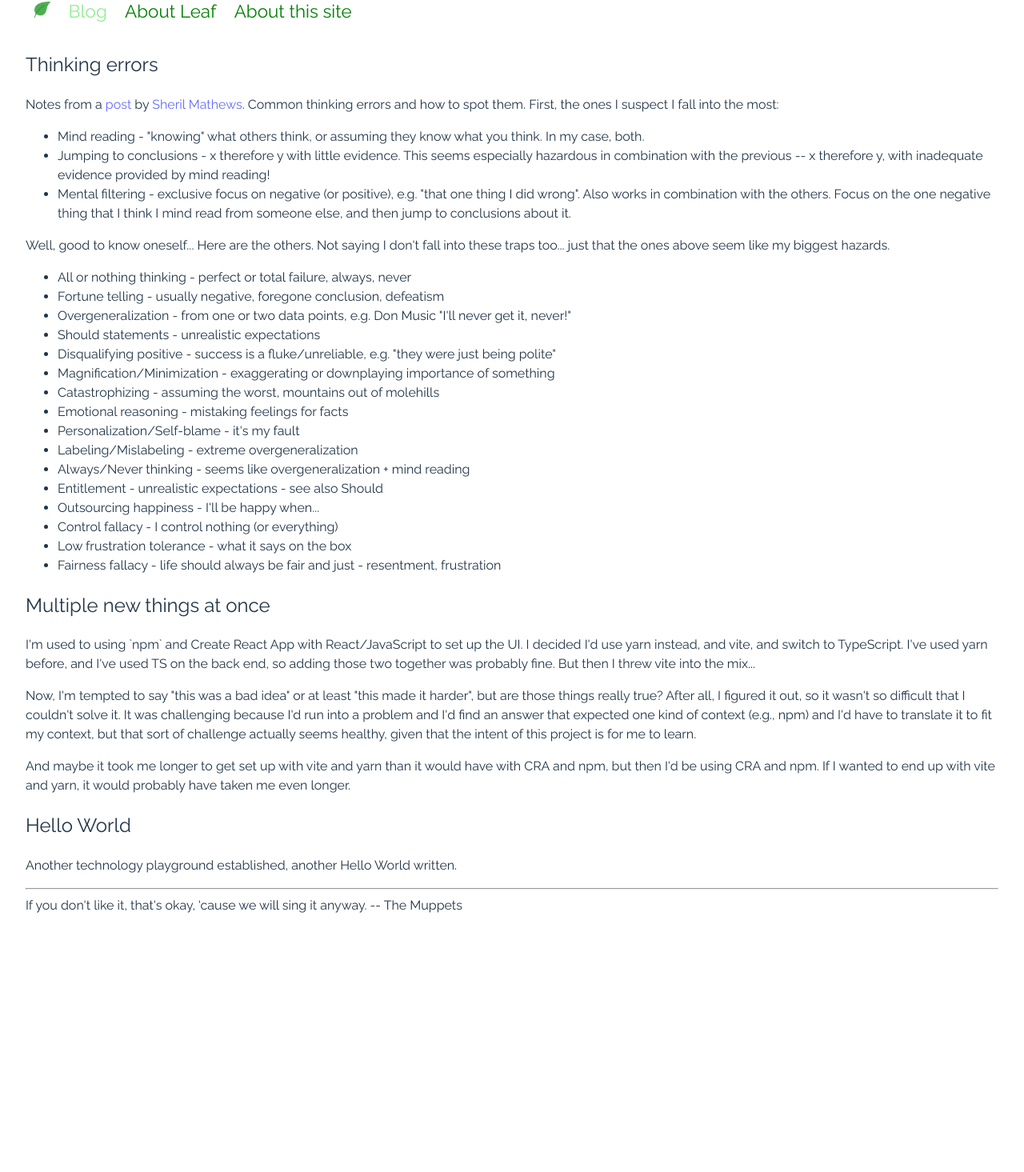
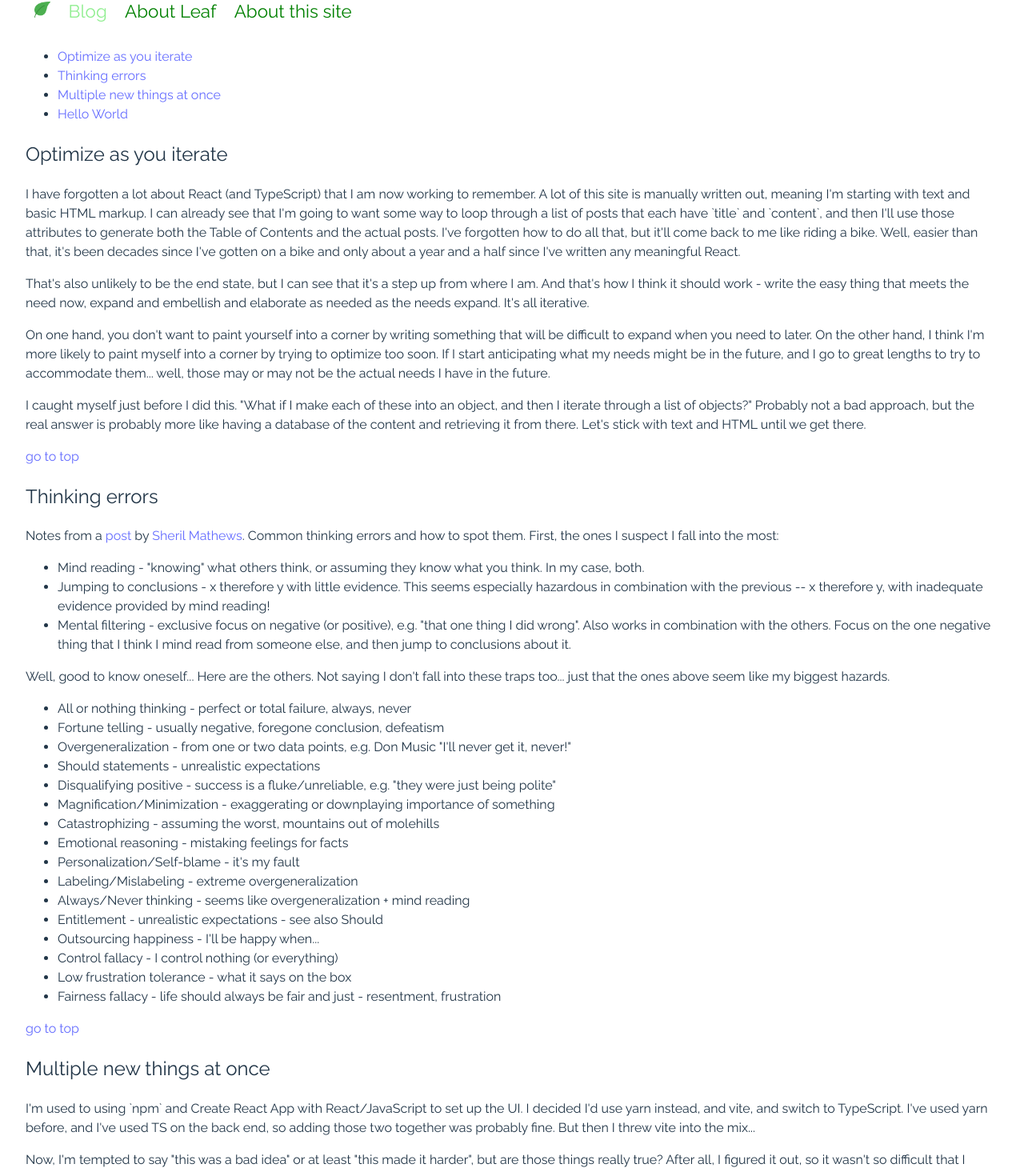
Before and after one commit to bouncingleaf/developerleaf, a React (Vite) app: page /blog in a window 1280 px wide. Shown: the part 34-1499 px from the top of the page at 80% size. Before the commit the page ends 1210 px from the top, so only its background shows below. Built offline with nearby package versions, Linux system fonts and the light colour scheme.

Commit message:
Add new blog post, reorg blog posts somewhat

```diff
--- a/src/Blog/Blog.tsx
+++ b/src/Blog/Blog.tsx
@@ -1,52 +1,37 @@
+import MultipleNew from "./Posts/MultipleNew";
+import Optimize from "./Posts/Optimize";
+import ThinkingErrors from "./Posts/ThinkingErrors";
+
+const Top = () => (
+  <>
+    <a href="#">go to top</a>
+  </>
+)
+
+const TOC = () => (
+  // There are better ways to do this but I forget what they are :)
+  <ul>
+    <li><a href="#Optimize">Optimize as you iterate</a></li>
+    <li><a href="#ThinkingErrors">Thinking errors</a></li>
+    <li><a href="#MultipleNew">Multiple new things at once</a></li>
+    <li><a href="#HelloWorld">Hello World</a></li>
+  </ul>
+)
+
 const Blog = () => (
   <div>
-    <h2>Thinking errors</h2>
-    <p>
-      Notes from a <a href="https://www.linkedin.com/posts/sheril-mathews_common-thinking-errors-activity-7089957573222694912-tXb6">post</a> by <a href="https://www.leadingsapiens.com/about/">Sheril Mathews</a>. Common thinking errors and how to spot them.
-      First, the ones I suspect I fall into the most:
-    </p>
-    <ul>
-      <li>Mind reading - "knowing" what others think, or assuming they know what you think. In my case, both.</li>
-      <li>Jumping to conclusions - x therefore y with little evidence. This seems especially hazardous in combination with the previous -- x therefore y, with inadequate evidence provided by mind reading!</li>
-      <li>Mental filtering - exclusive focus on negative (or positive), e.g. "that one thing I did wrong". Also works in combination with the others. Focus on the one negative thing that I think I mind read from someone else, and then jump to conclusions about it.</li>
-    </ul>
-    <p>Well, good to know oneself... Here are the others. Not saying I don't fall into these traps too... just that the ones above seem like my biggest hazards.</p>
-    <ul>
-      <li>All or nothing thinking - perfect or total failure, always, never</li>
-      <li>Fortune telling - usually negative, foregone conclusion, defeatism</li>
-      <li>Overgeneralization - from one or two data points, e.g. Don Music "I'll never get it, never!"</li>
-      <li>Should statements - unrealistic expectations</li>
-      <li>Disqualifying positive - success is a fluke/unreliable, e.g. "they were just being polite"</li>
-      <li>Magnification/Minimization - exaggerating or downplaying importance of something</li>
-      <li>Catastrophizing - assuming the worst, mountains out of molehills</li>
-      <li>Emotional reasoning - mistaking feelings for facts</li>
-      <li>Personalization/Self-blame - it's my fault</li>
-      <li>Labeling/Mislabeling - extreme overgeneralization</li>
-      <li>Always/Never thinking - seems like overgeneralization + mind reading</li>
-      <li>Entitlement - unrealistic expectations - see also Should</li>
-      <li>Outsourcing happiness - I'll be happy when...</li>
-      <li>Control fallacy - I control nothing (or everything)</li>
-      <li>Low frustration tolerance - what it says on the box</li>
-      <li>Fairness fallacy - life should always be fair and just - resentment, frustration</li>
-
-    </ul>
-    <h2>Multiple new things at once</h2>
-    <p>
-      I'm used to using `npm` and Create React App with React/JavaScript to set up the UI. I decided I'd
-      use yarn instead, and vite, and switch to TypeScript. I've used yarn before, and I've used TS on the
-      back end, so adding those two together was probably fine. But then I threw vite into the mix...
-    </p>
-    <p>
-      Now, I'm tempted to say "this was a bad idea" or at least "this made it harder", but are those things
-      really true? After all, I figured it out, so it wasn't so difficult that I couldn't solve it. It was challenging because I'd run into a problem and I'd find an answer that expected one kind of context (e.g., npm) and I'd have to translate it to fit my context, but that sort of challenge actually seems healthy, given that the intent of this project is for me to learn.
-    </p>
-    <p>
-      And maybe it took me longer to get set up with vite and yarn than it would have with CRA and npm, but then I'd be using CRA and npm. If I wanted to end up with vite and yarn, it would probably have taken me even longer.
-    </p>
-    <h2>Hello World</h2>
+    <TOC />
+    <Optimize />
+    <Top />
+    <ThinkingErrors />
+    <Top />
+    <MultipleNew />
+    <Top />
+    <h2 id="HelloWorld">Hello World</h2>
     <p>
       Another technology playground established, another Hello World written.
     </p>
+    <Top />
   </div>
 );
 
--- /dev/null
+++ b/src/Blog/Posts/MultipleNew.tsx
@@ -0,0 +1,19 @@
+const MultipleNew = () => (
+  <div>
+    <h2 id="MultipleNew">Multiple new things at once</h2>
+    <p>
+      I'm used to using `npm` and Create React App with React/JavaScript to set up the UI. I decided I'd
+      use yarn instead, and vite, and switch to TypeScript. I've used yarn before, and I've used TS on the
+      back end, so adding those two together was probably fine. But then I threw vite into the mix...
+    </p>
+    <p>
+      Now, I'm tempted to say "this was a bad idea" or at least "this made it harder", but are those things
+      really true? After all, I figured it out, so it wasn't so difficult that I couldn't solve it. It was challenging because I'd run into a problem and I'd find an answer that expected one kind of context (e.g., npm) and I'd have to translate it to fit my context, but that sort of challenge actually seems healthy, given that the intent of this project is for me to learn.
+    </p>
+    <p>
+      And maybe it took me longer to get set up with vite and yarn than it would have with CRA and npm, but then I'd be using CRA and npm. If I wanted to end up with vite and yarn, it would probably have taken me even longer.
+    </p>
+  </div>
+);
+
+export default MultipleNew
--- /dev/null
+++ b/src/Blog/Posts/Optimize.tsx
@@ -0,0 +1,19 @@
+const Optimize = () => (
+  <div>
+    <h2 id="Optimize">Optimize as you iterate</h2>
+    <p>
+      I have forgotten a lot about React (and TypeScript) that I am now working to remember. A lot of this site is manually written out, meaning I'm starting with text and basic HTML markup. I can already see that I'm going to want some way to loop through a list of posts that each have `title` and `content`, and then I'll use those attributes to generate both the Table of Contents and the actual posts. I've forgotten how to do all that, but it'll come back to me like riding a bike. Well, easier than that, it's been decades since I've gotten on a bike and only about a year and a half since I've written any meaningful React.
+    </p>
+    <p>
+      That's also unlikely to be the end state, but I can see that it's a step up from where I am. And that's how I think it should work - write the easy thing that meets the need now, expand and embellish and elaborate as needed as the needs expand. It's all iterative.
+    </p>
+    <p>
+      On one hand, you don't want to paint yourself into a corner by writing something that will be difficult to expand when you need to later. On the other hand, I think I'm more likely to paint myself into a corner by trying to optimize too soon. If I start anticipating what my needs might be in the future, and I go to great lengths to try to accommodate them... well, those may or may not be the actual needs I have in the future.
+    </p>
+    <p>
+      I caught myself just before I did this. "What if I make each of these into an object, and then I iterate through a list of objects?" Probably not a bad approach, but the real answer is probably more like having a database of the content and retrieving it from there. Let's stick with text and HTML until we get there.
+    </p>
+  </div>
+);
+
+export default Optimize
--- /dev/null
+++ b/src/Blog/Posts/ThinkingErrors.tsx
@@ -0,0 +1,36 @@
+const ThinkingErrors = () => (
+  <div>
+    <h2 id="ThinkingErrors">Thinking errors</h2>
+    <p>
+      Notes from a <a href="https://www.linkedin.com/posts/sheril-mathews_common-thinking-errors-activity-7089957573222694912-tXb6">post</a> by <a href="https://www.leadingsapiens.com/about/">Sheril Mathews</a>. Common thinking errors and how to spot them.
+      First, the ones I suspect I fall into the most:
+    </p>
+    <ul>
+      <li>Mind reading - "knowing" what others think, or assuming they know what you think. In my case, both.</li>
+      <li>Jumping to conclusions - x therefore y with little evidence. This seems especially hazardous in combination with the previous -- x therefore y, with inadequate evidence provided by mind reading!</li>
+      <li>Mental filtering - exclusive focus on negative (or positive), e.g. "that one thing I did wrong". Also works in combination with the others. Focus on the one negative thing that I think I mind read from someone else, and then jump to conclusions about it.</li>
+    </ul>
+    <p>Well, good to know oneself... Here are the others. Not saying I don't fall into these traps too... just that the ones above seem like my biggest hazards.</p>
+    <ul>
+      <li>All or nothing thinking - perfect or total failure, always, never</li>
+      <li>Fortune telling - usually negative, foregone conclusion, defeatism</li>
+      <li>Overgeneralization - from one or two data points, e.g. Don Music "I'll never get it, never!"</li>
+      <li>Should statements - unrealistic expectations</li>
+      <li>Disqualifying positive - success is a fluke/unreliable, e.g. "they were just being polite"</li>
+      <li>Magnification/Minimization - exaggerating or downplaying importance of something</li>
+      <li>Catastrophizing - assuming the worst, mountains out of molehills</li>
+      <li>Emotional reasoning - mistaking feelings for facts</li>
+      <li>Personalization/Self-blame - it's my fault</li>
+      <li>Labeling/Mislabeling - extreme overgeneralization</li>
+      <li>Always/Never thinking - seems like overgeneralization + mind reading</li>
+      <li>Entitlement - unrealistic expectations - see also Should</li>
+      <li>Outsourcing happiness - I'll be happy when...</li>
+      <li>Control fallacy - I control nothing (or everything)</li>
+      <li>Low frustration tolerance - what it says on the box</li>
+      <li>Fairness fallacy - life should always be fair and just - resentment, frustration</li>
+
+    </ul>
+  </div>
+);
+
+export default ThinkingErrors
```
Also changed, not shown: src/Blog/Posts/NewPost.tsx (added, +10 -0 lines).
